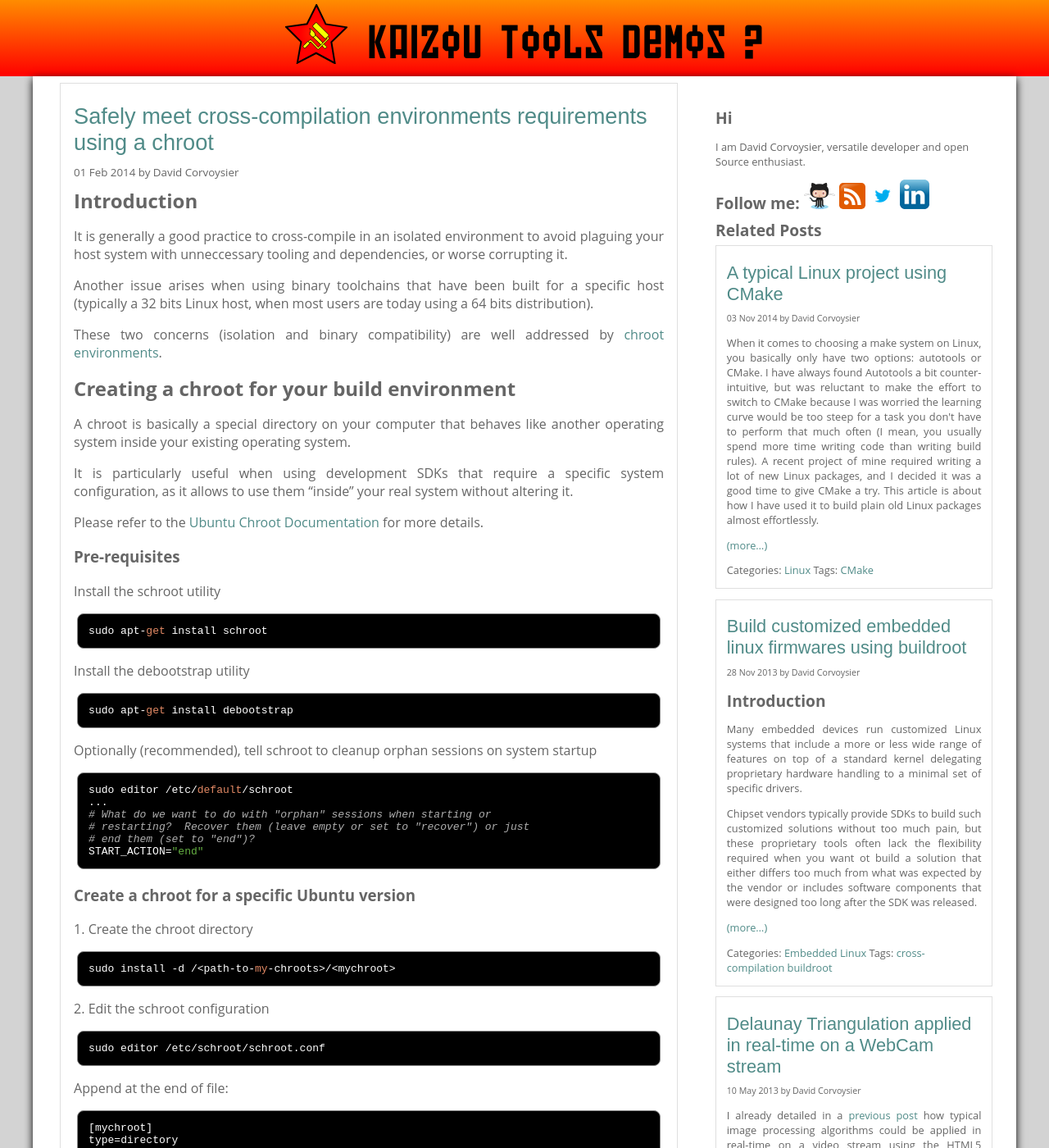
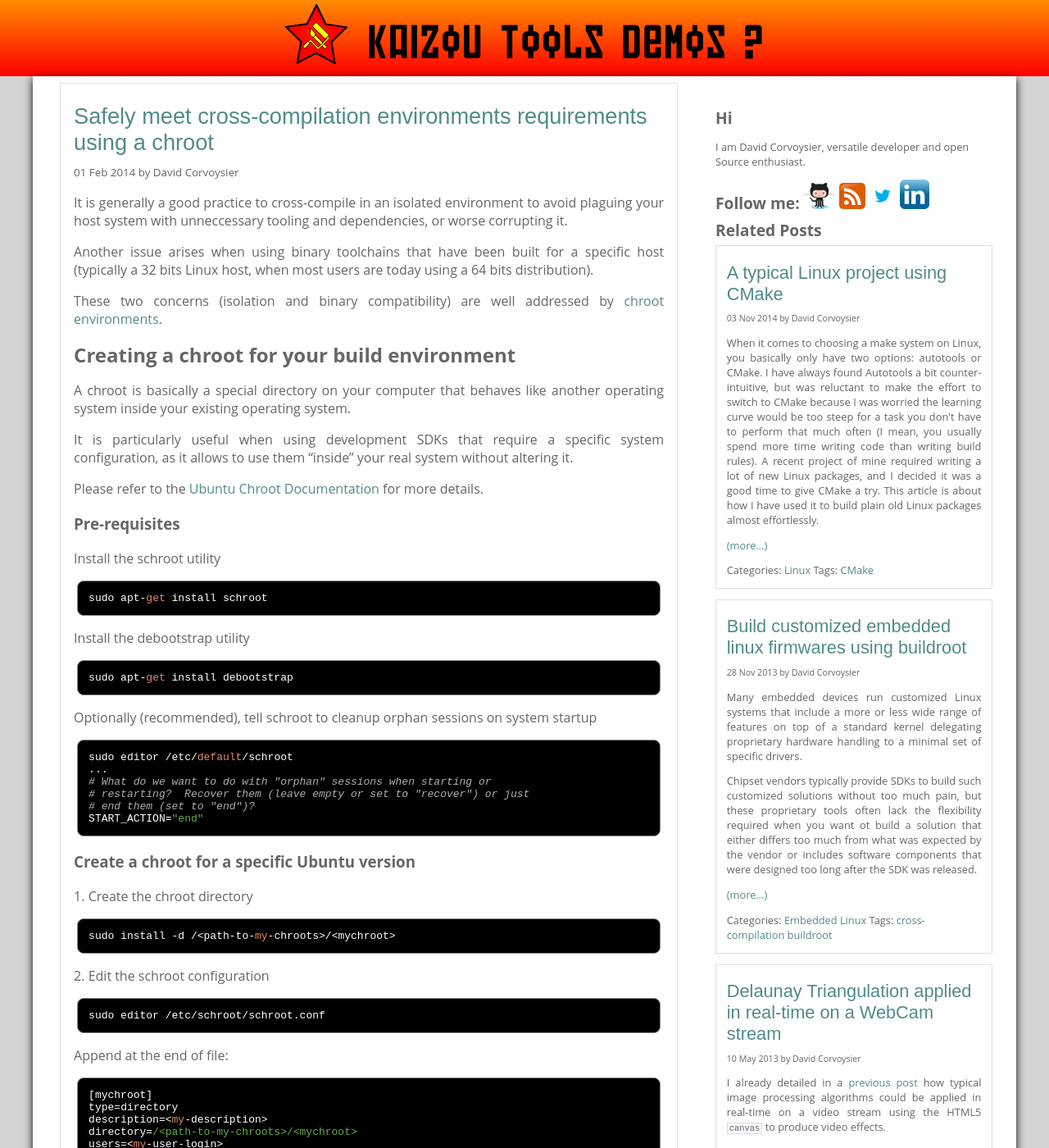
Before and after one commit to mgcrea/benchmark-kaizoumark, a Jekyll site: the page built from _posts/2014-02-01-cross-compile-chroot.md, in a window 1280 px wide and 1400 px high. Shown: the whole window at 82% size. Built offline with Jekyll 4.4.1, drawn with Linux system fonts in a browser that asks for light colours; comment, search, counter and statistics services are not loaded.

Commit message:
removed introduction chapters & Added .gitignore

```diff
--- a/_posts/2013-11-28-buildroot-custom-packages.md
+++ b/_posts/2013-11-28-buildroot-custom-packages.md
@@ -12,8 +12,6 @@ tags:
 type: post
 published: true
 ---
-
-## Introduction
 
 Many embedded devices run customized Linux systems that include a more or less wide range of features on top of a standard kernel delegating proprietary hardware handling to a minimal set of specific drivers.
 
--- a/_posts/2014-02-01-cross-compile-chroot.md
+++ b/_posts/2014-02-01-cross-compile-chroot.md
@@ -12,8 +12,6 @@ tags:
 type: post
 published: true
 ---
-
-## Introduction
 
 It is generally a good practice to cross-compile in an isolated environment to avoid plaguing your host system with unneccessary tooling and dependencies, or worse corrupting it.
 
```
Also changed, not shown: 1 other file.
